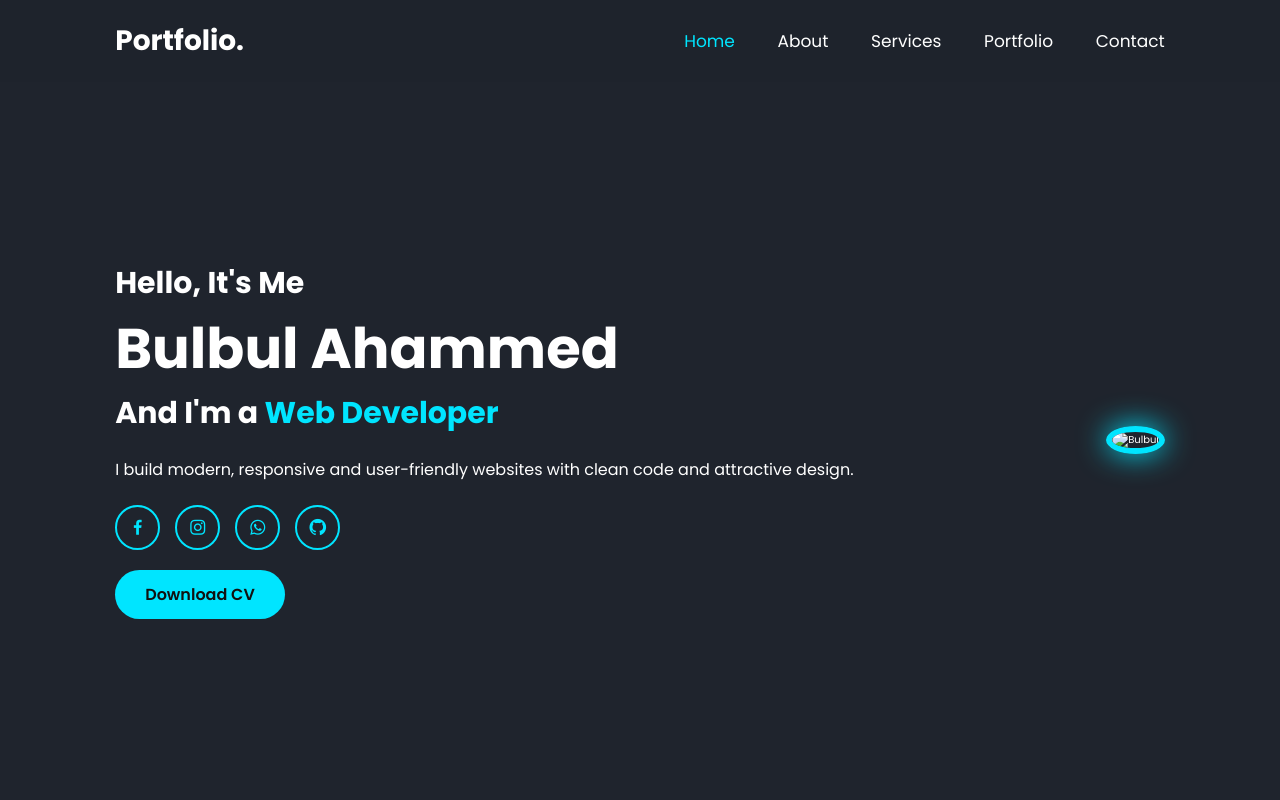
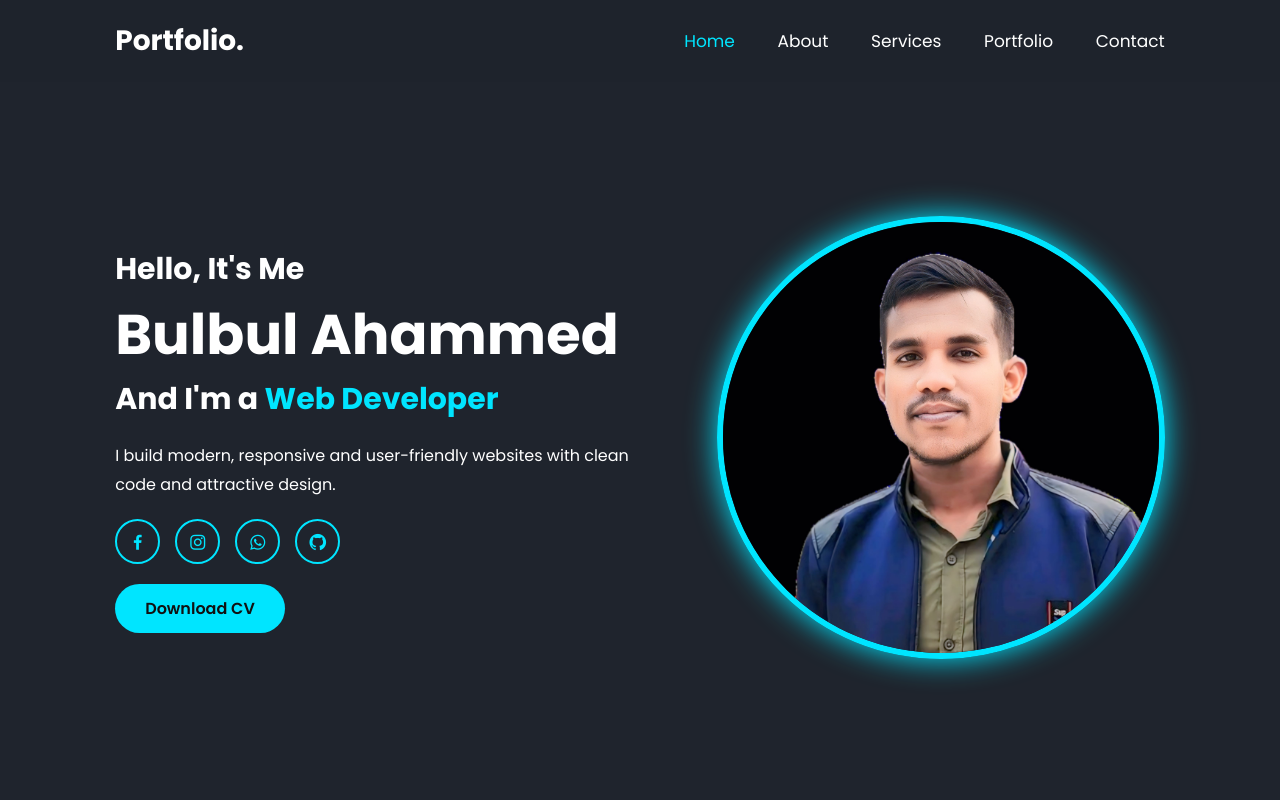
Before and after one commit to pathor7872/portfolio, a plain HTML site: page index.html in a window 1280 px wide. Shown: the top 800 px of the page. Drawn offline with nearby package versions, Linux system fonts and the light colour scheme; a script that the page names is missing; files whose address does not match are found by name.

Commit message:
Change hero image src from images/hero.jpg to hero.jpg

```diff
--- a/index.html
+++ b/index.html
@@ -72,7 +72,7 @@ I build modern, responsive and user-friendly websites with clean code and attrac
 
 <div class="home-img">
 
-<img src="images/hero.jpg" alt="Bulbul">
+<img src="hero.jpg" alt="Bulbul">
 
 </div>
 
```
